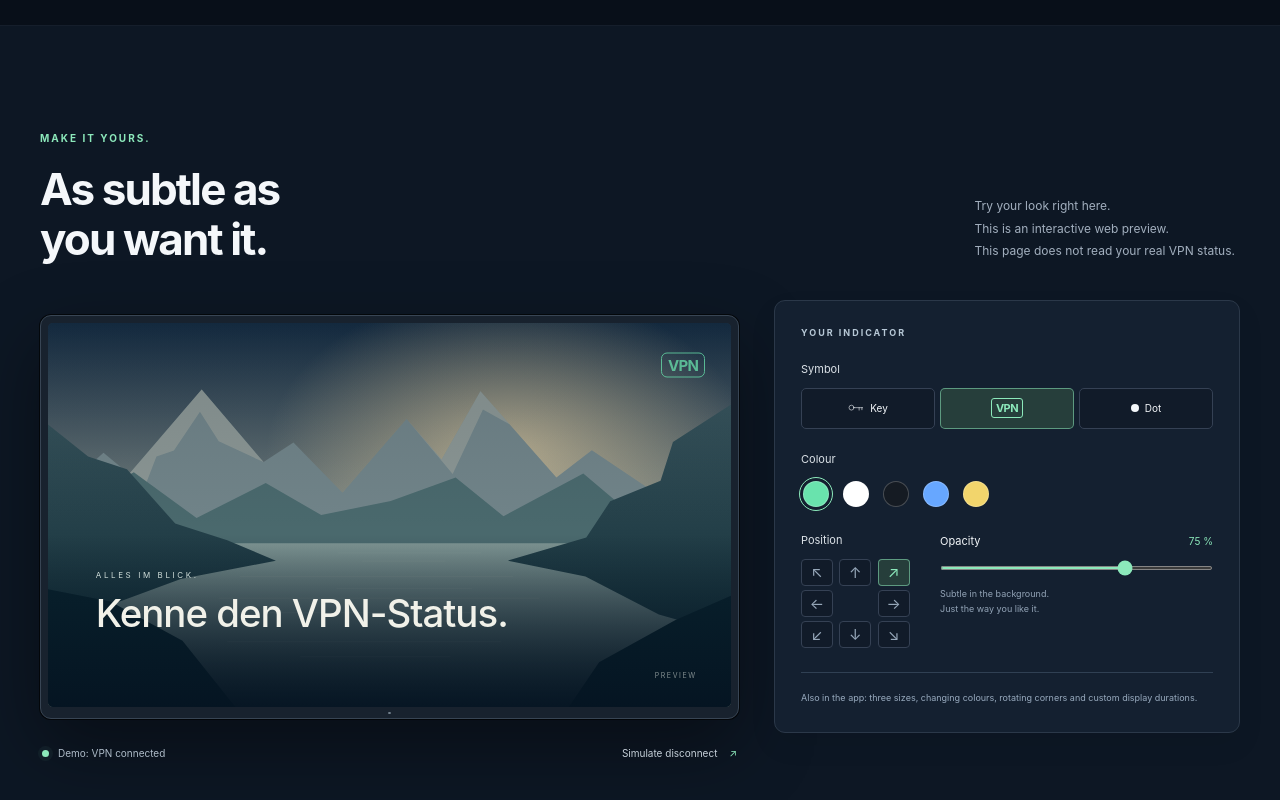
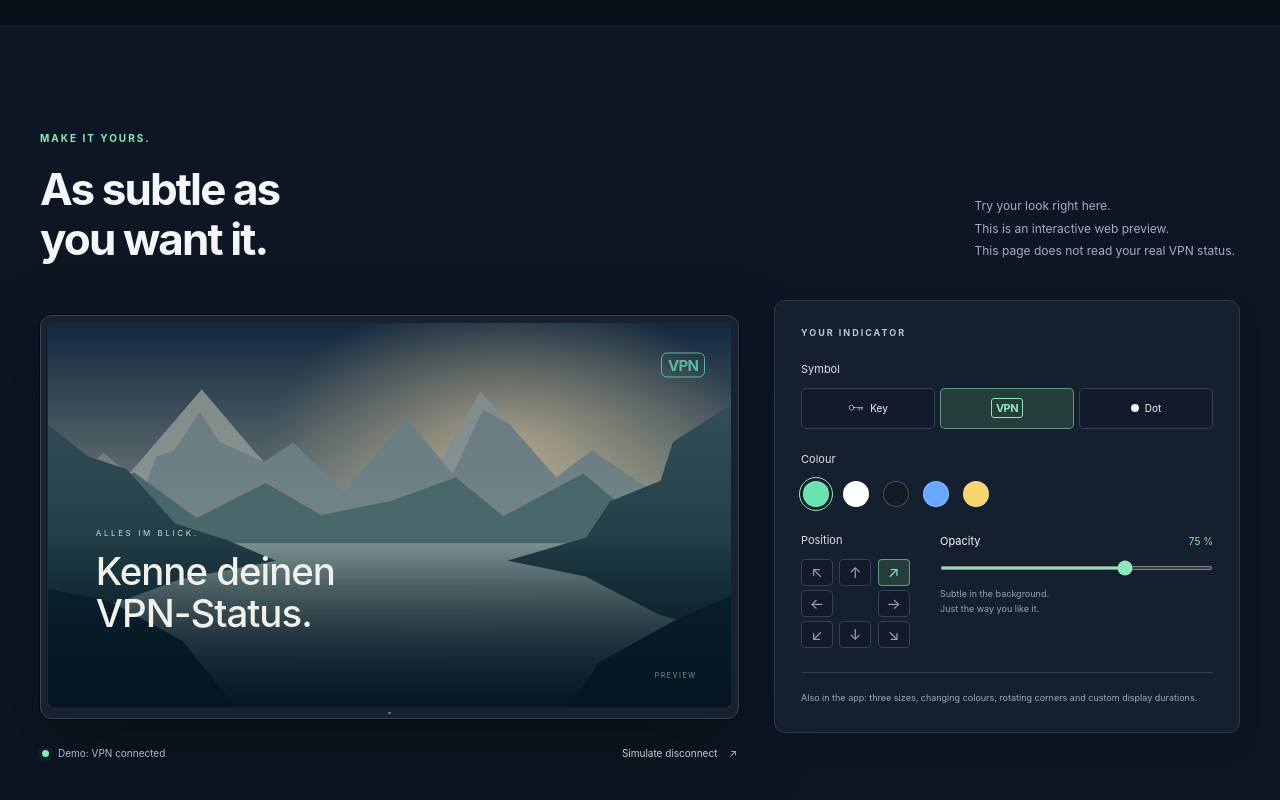
Before and after one commit to unbox-digital-print/vpn-indicator-for-tv, a plain HTML site: page index.html in a window 1280 px wide. Shown: the part 1517-2317 px from the top of the page. Drawn offline with Linux system fonts and the light colour scheme.

Commit message:
Update index.html

```diff
--- a/index.html
+++ b/index.html
@@ -80,7 +80,7 @@
       <div class="preview-stage">
         <div class="television demo-tv"><div class="screen" id="demo-screen">
           <img class="landscape" src="assets/landscape.svg" width="1600" height="900" alt="TV-Vorschau mit anpassbarem Indikator">
-          <div class="preview-film"><span>ALLES IM BLICK.</span><strong>Kenne den VPN-Status.</strong></div>
+          <div class="preview-film"><span>ALLES IM BLICK.</span><strong>Kenne deinen<br>VPN-Status.</strong></div>
           <div id="demo-indicator" class="demo-indicator" data-position="top-right" data-symbol="vpn"><span class="indicator-vpn">VPN</span><svg class="indicator-key"><use href="#i-key"/></svg><span class="indicator-dot"></span></div>
           <span class="preview-watermark">VORSCHAU</span>
         </div><div class="tv-chin"><span></span></div></div>
```
